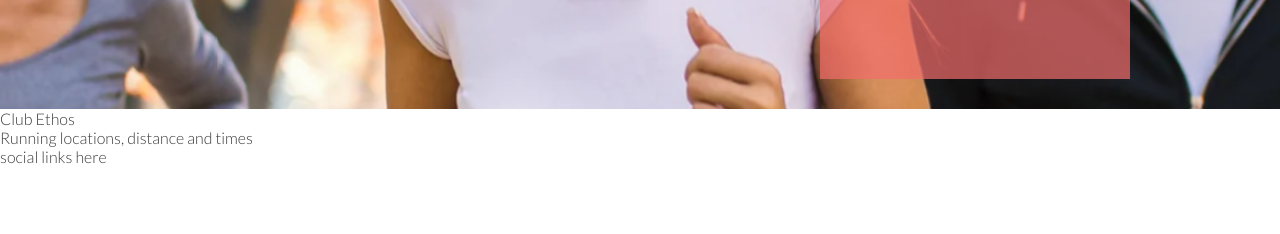
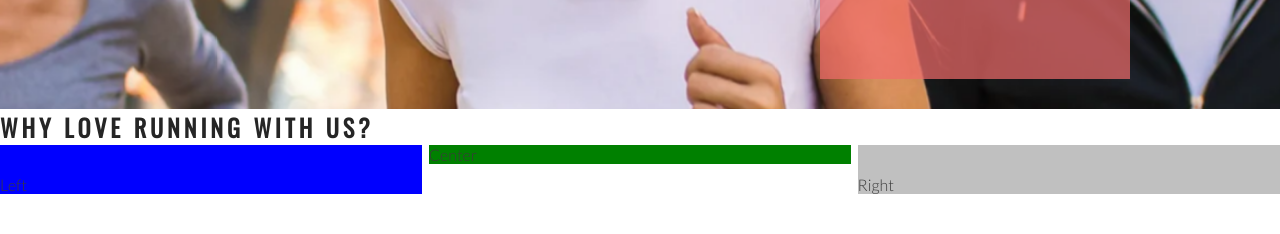
Before and after one commit to andrebraga7/love-running, a plain HTML site: page index.html in a window 1280 px wide. Shown: the part 566-800 px from the top of the page. Drawn offline with nearby package versions, Linux system fonts and the light colour scheme.

Commit message:
Add club ethos main structure

```diff
--- a/assets/css/style.css
+++ b/assets/css/style.css
@@ -24,6 +24,7 @@ h1, h2 {
 #logo {
     float: left;
     font-size: 280%;
+    margin-left: 30px;
 }
 
 /* navigation links */
@@ -112,3 +113,29 @@ h1, h2 {
 
     position: absolute;
 }
+
+/* club-ethos */
+
+#club-ethos {
+    height: 600px;
+}
+
+#left-about {
+    padding-top: 30px;
+    width: 33%;
+    float: left;
+    background-color: blue;
+}
+
+#right-about {
+    padding-top: 30px;
+    width: 33%;
+    float: right;
+    background-color: silver;
+}
+
+#center-about {
+    width: 33%;
+    margin: 0 auto;
+    background-color: green;
+}
--- a/index.html
+++ b/index.html
@@ -38,8 +38,11 @@
             <h3>Dublin Docklands & Phoenix Park</h3>
         </div>
     </section>
-    <section>
-        Club Ethos
+    <section id="club-ethos">
+        <h1>Why Love Running With Us?</h1>
+        <div id="left-about">Left</div>
+        <div id="right-about">Right</div>
+        <div id="center-about">Center</div>
     </section>
     <section>
         Running locations, distance and times
```
